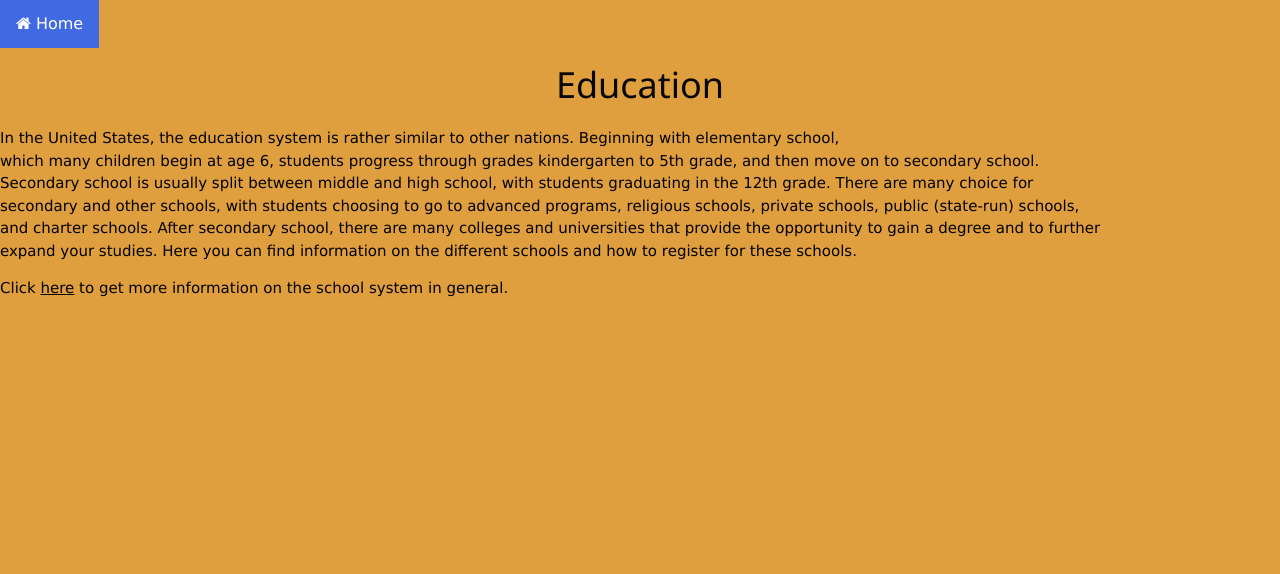
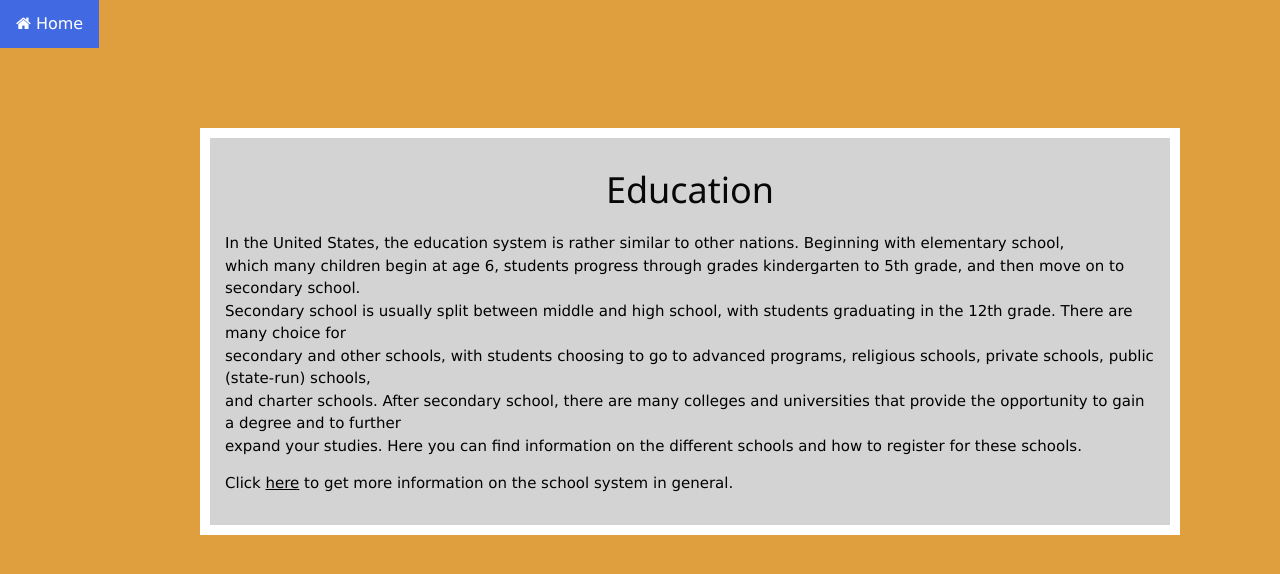
Before and after one commit to OMarquisL/CSSIProject, a Python web app: template Templates/education.html in a window 1280 px wide. Shown: the top 574 px of the page. Run offline with Jinja, Linux system fonts and the light colour scheme; the template is opened without the code that fills it, so the values that code supplies are empty.

Commit message:
it looks

```diff
--- a/Templates/education.html
+++ b/Templates/education.html
@@ -8,6 +8,17 @@
   <button class="Educbutton" type="button" id="Resources">Learning Resources</button>
 {% endblock %} -->
 {% block content %}
+<style>
+div {
+  background-color: lightgrey;
+  width: 980px;
+  border: 10px solid white;
+  padding: 15px;
+  margin: 80px;
+  margin-left: 200;
+  margin-bottom: 200;
+}
+</style>
   <h1 align = "center">Education</h1>
   <p> In the United States, the education system is rather similar to other nations. Beginning with elementary school,<br>
       which many children begin at age 6, students progress through grades kindergarten to 5th grade, and then move on to secondary school.<br>
--- a/Templates/welcome1.html
+++ b/Templates/welcome1.html
@@ -1,13 +1,13 @@
 <!DOCTYPE html>
 <html>
 	<head>
-		<title>WELCOME TO ImmiHelper</title>
+		<title>WELCOME TO GEOHelper</title>
 		<meta charset="UTF-8">
 		<meta name="viewport" content="width=device-width, initial-scale=1">
 		<link rel="stylesheet" href="https://www.w3schools.com/w3css/4/w3.css">
 		<link rel="stylesheet" href="https://fonts.googleapis.com/css?family=Raleway">
 		<style>
-		body,h1 {font-family: "Raleway", sans-serif}
+		body,h1 {font-family: "Roboto", sans-serif}
 		body,h1 {color: #080708}
 		body,p {color: #080708}
 		body, html {height: 100%}
```
Also changed, not shown: Templates/employment.html (+11 -0 lines), Templates/financial.html (+11 -0 lines), Templates/forum.html (+10 -1 lines), Templates/healthCare.html (+11 -0 lines).
